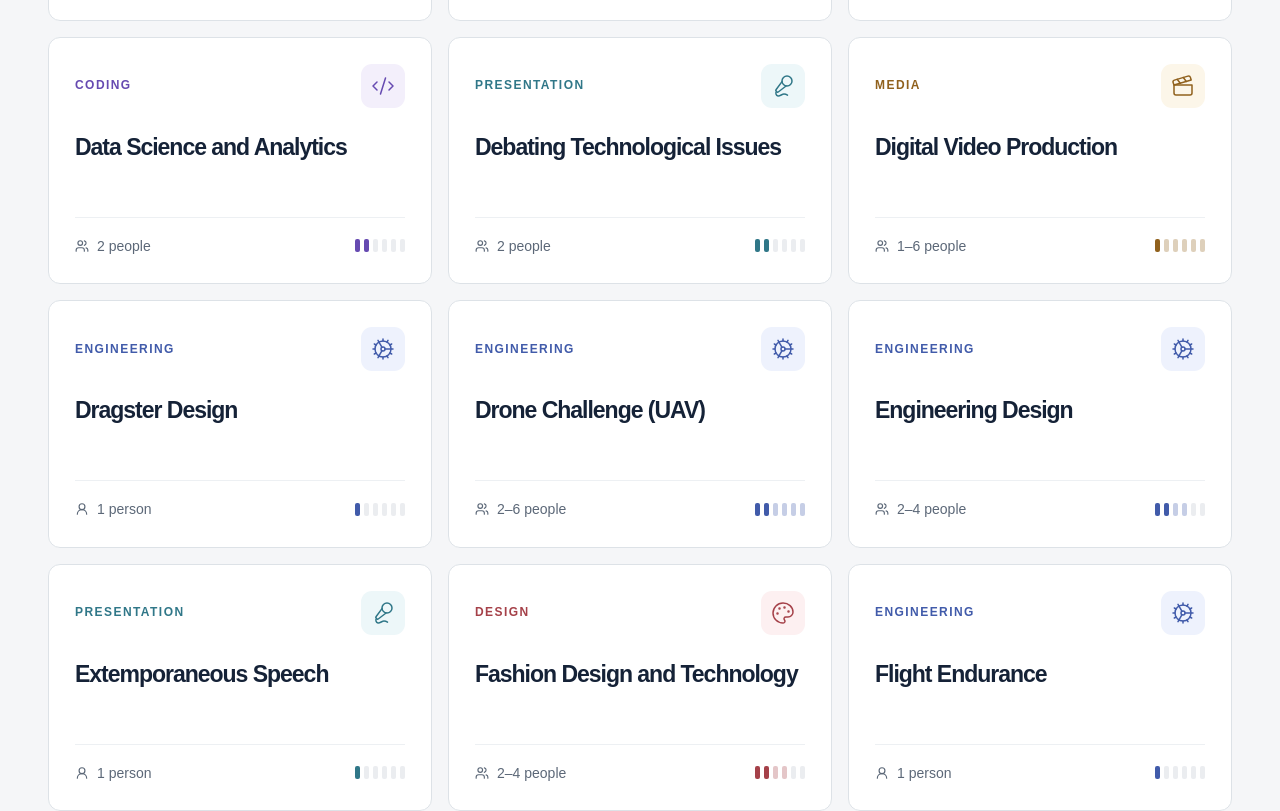
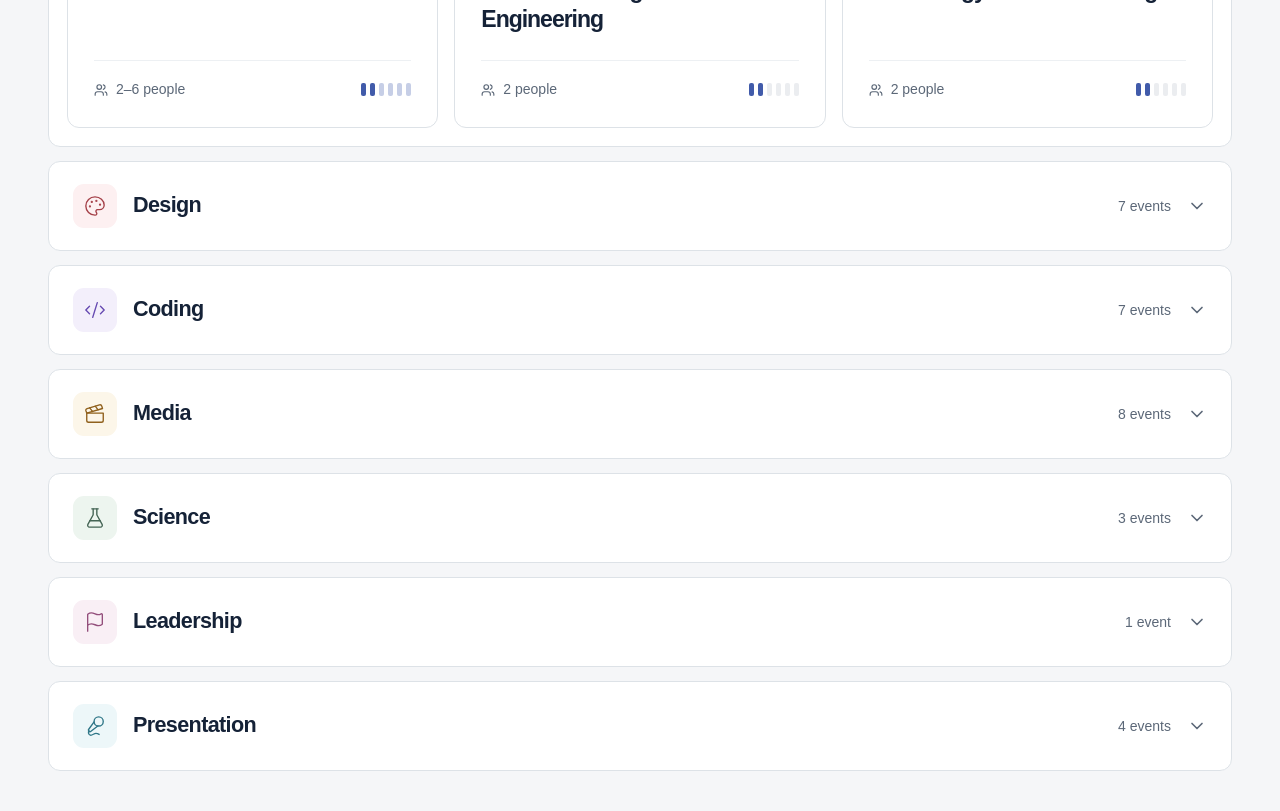
Before and after one commit to bobcataryan/TSA, a Next.js app: page /events in a window 1280 px wide. Shown: the part 1700-2511 px from the top of the page. Built offline with nearby package versions, Linux system fonts and the light colour scheme.

Commit message:
Group events into collapsible categories

```diff
--- a/src/app/globals.css
+++ b/src/app/globals.css
@@ -930,6 +930,63 @@ summary:focus-visible {
 .clear-filters span {
   margin-left: 7px;
 }
+.event-groups {
+  display: grid;
+  gap: 14px;
+}
+.event-category {
+  --category-color: #456555;
+  --category-bg: #edf5ef;
+  border: 1px solid var(--line);
+  border-radius: 12px;
+  background: white;
+  overflow: hidden;
+}
+.event-category summary {
+  display: flex;
+  align-items: center;
+  gap: 16px;
+  min-height: 88px;
+  padding: 18px 24px;
+  list-style: none;
+  cursor: pointer;
+  transition: background 0.18s;
+}
+.event-category summary::-webkit-details-marker {
+  display: none;
+}
+.event-category summary:hover {
+  background: #f8f9fd;
+}
+.event-category summary:focus-visible {
+  outline: 2px solid var(--navy);
+  outline-offset: -4px;
+}
+.event-category[open] summary {
+  border-bottom: 1px solid var(--line);
+}
+.event-category-name {
+  font-size: clamp(1.1rem, 1.8vw, 1.35rem);
+  font-weight: 600;
+  letter-spacing: -0.03em;
+}
+.event-category-count {
+  margin-left: auto;
+  color: var(--muted);
+  font-size: 0.875rem;
+  white-space: nowrap;
+}
+.event-category-chevron {
+  flex: none;
+  color: var(--muted);
+  transition: transform 0.2s;
+}
+.event-category[open] .event-category-chevron {
+  transform: rotate(180deg);
+}
+.event-category .event-grid {
+  padding: 18px;
+}
 .event-grid {
   display: grid;
   grid-template-columns: repeat(3, minmax(0, 1fr));
@@ -949,27 +1006,33 @@ summary:focus-visible {
     box-shadow 0.2s,
     border-color 0.2s;
 }
-.event-card[data-category="Engineering"] {
+.event-card[data-category="Engineering"],
+.event-category[data-category="Engineering"] {
   --category-color: #415baa;
   --category-bg: #eef2fd;
 }
-.event-card[data-category="Coding"] {
+.event-card[data-category="Coding"],
+.event-category[data-category="Coding"] {
   --category-color: #664ab1;
   --category-bg: #f3effb;
 }
-.event-card[data-category="Design"] {
+.event-card[data-category="Design"],
+.event-category[data-category="Design"] {
   --category-color: #a54149;
   --category-bg: #fdf0f1;
 }
-.event-card[data-category="Media"] {
+.event-card[data-category="Media"],
+.event-category[data-category="Media"] {
   --category-color: #90611d;
   --category-bg: #fcf6e9;
 }
-.event-card[data-category="Presentation"] {
+.event-card[data-category="Presentation"],
+.event-category[data-category="Presentation"] {
   --category-color: #307788;
   --category-bg: #edf7f9;
 }
-.event-card[data-category="Leadership"] {
+.event-card[data-category="Leadership"],
+.event-category[data-category="Leadership"] {
   --category-color: #934e7b;
   --category-bg: #f9eff5;
 }
--- a/src/components/events/event-explorer.tsx
+++ b/src/components/events/event-explorer.tsx
@@ -12,6 +12,7 @@ import {
   Mic2,
   Clapperboard,
   Flag,
+  ChevronDown,
 } from "lucide-react";
 import {
   events,
@@ -94,6 +95,16 @@ export function EventExplorer() {
         .toLowerCase()
         .includes(query.toLowerCase().trim()),
   );
+  const grouped = categories
+    .slice(1)
+    .map((item) => ({
+      category: item,
+      events: filtered.filter((event) => event.category === item),
+    }))
+    .filter((group) => group.events.length > 0);
+  const hasActiveFilters = Boolean(
+    query.trim() || category !== "All events" || team,
+  );
   return (
     <div className="event-explorer">
       <div className="filter-toolbar">
@@ -148,10 +159,41 @@ export function EventExplorer() {
         )}
       </p>
       {filtered.length ? (
-        <div className="event-grid">
-          {filtered.map((event) => (
-            <EventCard key={event.id} event={event} />
-          ))}
+        <div className="event-groups">
+          {grouped.map((group, index) => {
+            const Icon =
+              categoryIcons[group.category as keyof typeof categoryIcons] ??
+              Cog;
+            return (
+              <details
+                className="event-category"
+                data-category={group.category}
+                key={`${group.category}-${query}-${category}-${team}`}
+                open={hasActiveFilters || index === 0}
+              >
+                <summary>
+                  <span className="event-icon" aria-hidden="true">
+                    <Icon size={22} strokeWidth={1.5} />
+                  </span>
+                  <span className="event-category-name">{group.category}</span>
+                  <span className="event-category-count">
+                    {group.events.length}{" "}
+                    {group.events.length === 1 ? "event" : "events"}
+                  </span>
+                  <ChevronDown
+                    className="event-category-chevron"
+                    size={20}
+                    aria-hidden="true"
+                  />
+                </summary>
+                <div className="event-grid">
+                  {group.events.map((event) => (
+                    <EventCard key={event.id} event={event} />
+                  ))}
+                </div>
+              </details>
+            );
+          })}
         </div>
       ) : (
         <div className="empty-state">
```
Also changed, not shown: 1 other file (tests, documents, lock files or other folders).
